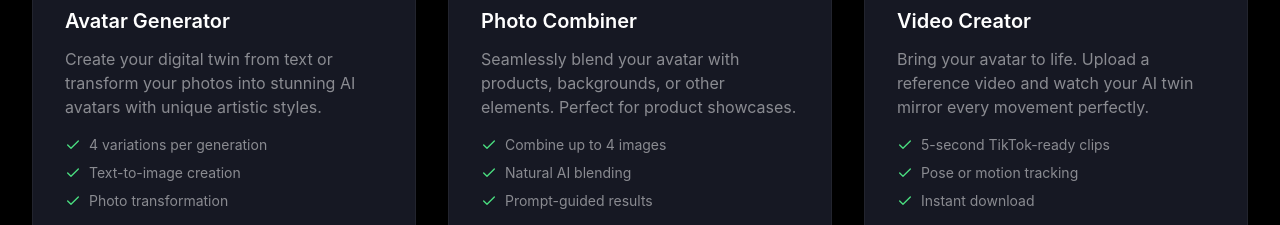
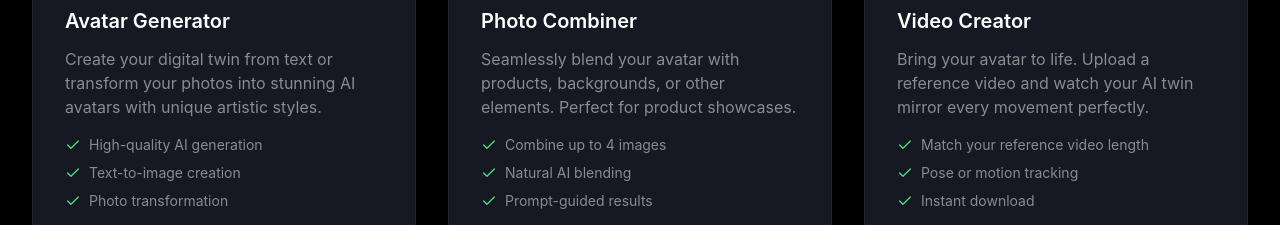
Before and after one commit to bduke011/tiktok-motion-app, a Next.js app: page / in a window 1280 px wide. Shown: the part 1940-2165 px from the top of the page. Built offline with nearby package versions, Linux system fonts and the light colour scheme; no server answers.

Commit message:
Update landing page feature descriptions for accuracy

```diff
--- a/app/page.tsx
+++ b/app/page.tsx
@@ -234,7 +234,7 @@ export default function LandingPage() {
                 <ul className="space-y-2">
                   <li className="flex items-center gap-2 text-sm text-[var(--text-muted)]">
                     <Check className="w-4 h-4 text-green-400" />
-                    4 variations per generation
+                    High-quality AI generation
                   </li>
                   <li className="flex items-center gap-2 text-sm text-[var(--text-muted)]">
                     <Check className="w-4 h-4 text-green-400" />
@@ -286,7 +286,7 @@ export default function LandingPage() {
                 <ul className="space-y-2">
                   <li className="flex items-center gap-2 text-sm text-[var(--text-muted)]">
                     <Check className="w-4 h-4 text-green-400" />
-                    5-second TikTok-ready clips
+                    Match your reference video length
                   </li>
                   <li className="flex items-center gap-2 text-sm text-[var(--text-muted)]">
                     <Check className="w-4 h-4 text-green-400" />
```
